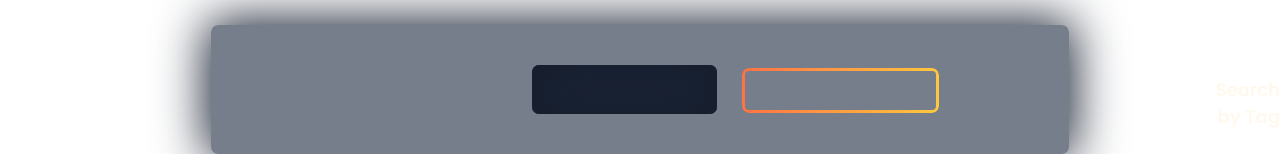
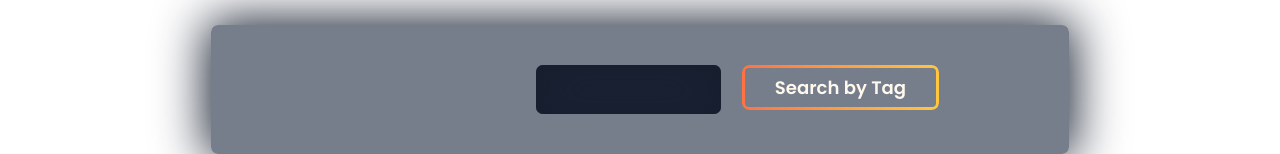
Before and after one commit to daduckster/do_note_forget, a website: page index.html in a window 1280 px wide. Shown: the part 965-1119 px from the top of the page. Drawn offline with Linux system fonts and the light colour scheme.

Commit message:
search button is completely worcable

```diff
--- a/index.html
+++ b/index.html
@@ -53,9 +53,12 @@
   <h2>YOUR NOTES⇣</h2>
   <main>
     <form class="searchbar-form">
-      <p class="searchbar-form__btn-text">Search by Tag</p>
       <input type="text" name="searchbar" class="searchbar-form__search-input">
-      <input type="submit" class="searchbar-form__submit-btn" value="Search by Tag">
+      <div class="searchbar-form__btn-text">
+        <p>Search by Tag</p>
+        <input type="submit" class="searchbar-form__submit-btn" value="Search by Tag">
+      </div>
+
 
     </form>
 
--- a/main.scss
+++ b/main.scss
@@ -172,7 +172,9 @@ main {
 	// z-index: 9;
 
 	.searchbar-form {
-		text-align: end;
+		display: flex;
+		flex-direction: row;
+		justify-content: flex-end;
 
 		&__search-input {
 			height: 3.06rem;
@@ -185,11 +187,25 @@ main {
 			font-size: 1rem;
 			font-family: 'Poppins', sans-serif;
 			padding: 0 1.25rem 0 1.25rem;
+			margin-right: 1.31rem;
+		}
+		&__btn-text {
+			width: fit-content;
+			height: fit-content;
+			position: relative;
+			display: flex;
+			justify-content: center;
+			align-items: center;
+
+			p {
+				position: absolute;
+				font-size: 1.13rem;
+				font-weight: 600;
+				color: $white-text;
+			}
 		}
 
 		&__submit-btn {
-			position: relative;
-			background: none;
 			cursor: pointer;
 			padding: 0.75rem 3.3rem;
 			border: double 0.2rem transparent;
@@ -198,18 +214,6 @@ main {
 			-webkit-mask: linear-gradient(#fff 0 0) padding-box, linear-gradient(#fff 0 0);
 			-webkit-mask-composite: destination-out;
 			mask-composite: exclude;
-			z-index: 1;
-			margin-left: 1.31rem;
-		}
-
-		&__btn-text {
-			position: absolute;
-			left: 75.1rem;
-			margin-top: 0.7rem;
-			font-size: 1.13rem;
-			font-weight: 600;
-			color: $white-text;
-			z-index: 10;
 		}
 	}
 
```
Also changed, not shown: main.css, 1 other file.
